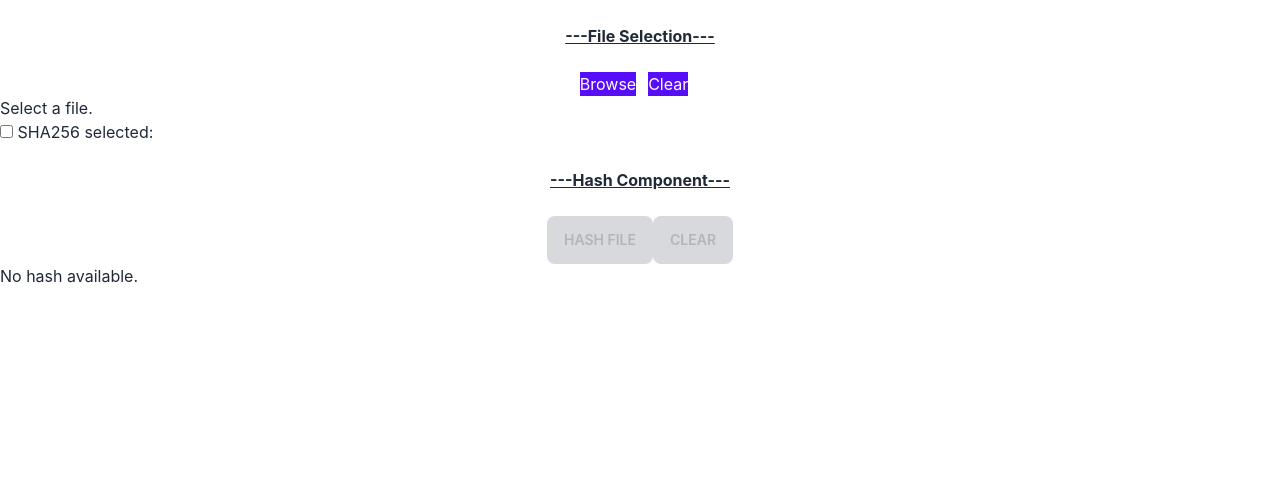
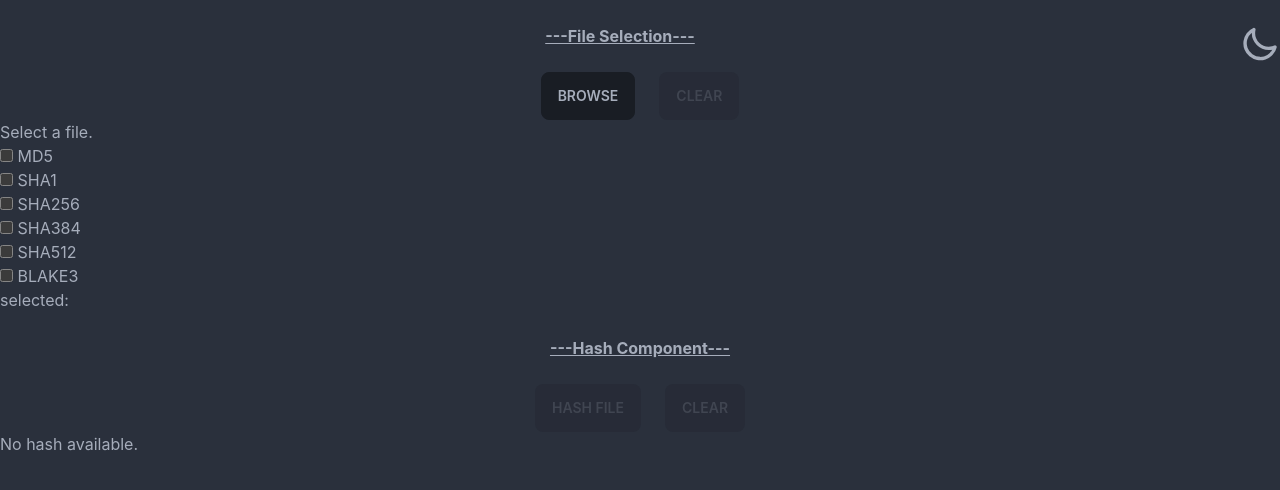
Before and after one commit to jlr-io/hashy, a Svelte app: page / in a window 1280 px wide. Shown: the top 490 px of the page. Built offline with nearby package versions, Linux system fonts and the light colour scheme.

Commit message:
Daisy UI and Theme Changer

```diff
--- a/index.html
+++ b/index.html
@@ -1,10 +1,11 @@
 <!DOCTYPE html>
-<html lang="en">
+<html lang="en" data-theme="light" id="globalhtml">
   <head>
     <meta charset="UTF-8" />
-    <link rel="icon" href="/favicon.ico" />
+    <link rel="icon" href="/favicon.ico"/>
     <meta name="viewport" content="width=device-width, initial-scale=1.0" />
     <title>Svelte + TS + Vite App</title>
+
   </head>
   <body>
     <div id="app"></div>
--- a/src/App.svelte
+++ b/src/App.svelte
@@ -4,10 +4,12 @@
   import SelectFiles from "./components/SelectFiles.svelte";
   import SelectAlgorithms from "./components/SelectAlgorithms.svelte";
   import HashFiles from "./components/HashFiles.svelte";
+  import ThemeChanger from "./components/ThemeChanger.svelte";
 </script>
 
 <main>
   <div>
+    <ThemeChanger />
     <SelectFiles />
     <SelectAlgorithms />
     <HashFiles />
--- a/src/components/HashFiles.svelte
+++ b/src/components/HashFiles.svelte
@@ -10,8 +10,8 @@
   </div>
 
   <div class="flex justify-center">
-    <button class="btn" disabled='{!$file}' on:click={hash.hash}>Hash File</button>
-    <button class="btn" disabled='{!$hash}' on:click={hash.reset}>Clear</button>
+    <button class="btn mx-3" disabled='{!$file}' on:click={hash.hash}>Hash File</button>
+    <button class="btn mx-3" disabled='{!$hash}' on:click={hash.reset}>Clear</button>
   </div>
 
   <div>
--- a/src/components/SelectAlgorithms.svelte
+++ b/src/components/SelectAlgorithms.svelte
@@ -1,31 +1,21 @@
 <script lang="ts">
-
-  let algorithms = [
-    {
-      name: "SHA256",
-    },
-  ];
+  let algorithms = ["MD5", "SHA1", "SHA256", "SHA384", "SHA512", "BLAKE3"];
 
   let selected = [];
-
-  // function handleCheck(val: any): void {
-  //   selected.push(val);
-  // }
 </script>
 
 <div>
-  {#each algorithms as algorithm}
-    <!-- <FormField>
-      <Checkbox bind:group={selected} value={algorithm.name}/>
-      <span slot="label">{algorithm.name}</span>
-    </FormField> -->
-
-    <!-- <checkbox checked=handleCheck() value={algorithm.name}></checkbox>
-     -->
-     <input type="checkbox" bind:group={selected} name={algorithm.name} value="{algorithm.name}">
-     <span>{algorithm.name}</span>
-
-  {/each}
-
+  <ul>
+    {#each algorithms as algorithm}
+      <li>
+        <input
+          type="checkbox"
+          bind:group={selected}
+          name={algorithm}
+          value={algorithm}/>
+        <span>{algorithm}</span>
+      </li>
+    {/each}
+  </ul>
   selected: {selected}
 </div>
--- a/src/components/SelectFiles.svelte
+++ b/src/components/SelectFiles.svelte
@@ -9,8 +9,8 @@
   </div>
 
     <div class="flex justify-center">
-        <button class="btn-primary" on:click={file.select}>Browse</button>
-        <button class="btn-primary disabled:btn-primary-disabled mx-3" disabled='{!$file}' on:click={file.reset}>Clear</button>
+        <button class="btn mx-3" on:click={file.select}>Browse</button>
+        <button class="btn mx-3" disabled='{!$file}' on:click={file.reset}>Clear</button>
     </div>
 
     <div>
--- /dev/null
+++ b/src/components/ThemeChanger.svelte
@@ -0,0 +1,28 @@
+<script lang="ts">
+  import { theme, setTheme, changeTheme, Theme } from "../stores/theme";
+  $: $theme, changeTheme($theme);
+
+  function toggleTheme() {
+    if ($theme === Theme.dark) {
+      setTheme(Theme.light);
+    } else {
+      setTheme(Theme.dark);
+    }
+  }
+</script>
+
+<span class="float-right">
+
+  <label class="swap swap-rotate">
+
+    <!-- this hidden checkbox controls the state -->
+    <input on:click={toggleTheme}  type="checkbox"/>
+
+    <!-- sun icon -->
+    <svg class="swap-on fill-current w-10 h-10" xmlns="http://www.w3.org/2000/svg" viewBox="0 0 24 24"><path d="M5.64,17l-.71.71a1,1,0,0,0,0,1.41,1,1,0,0,0,1.41,0l.71-.71A1,1,0,0,0,5.64,17ZM5,12a1,1,0,0,0-1-1H3a1,1,0,0,0,0,2H4A1,1,0,0,0,5,12Zm7-7a1,1,0,0,0,1-1V3a1,1,0,0,0-2,0V4A1,1,0,0,0,12,5ZM5.64,7.05a1,1,0,0,0,.7.29,1,1,0,0,0,.71-.29,1,1,0,0,0,0-1.41l-.71-.71A1,1,0,0,0,4.93,6.34Zm12,.29a1,1,0,0,0,.7-.29l.71-.71a1,1,0,1,0-1.41-1.41L17,5.64a1,1,0,0,0,0,1.41A1,1,0,0,0,17.66,7.34ZM21,11H20a1,1,0,0,0,0,2h1a1,1,0,0,0,0-2Zm-9,8a1,1,0,0,0-1,1v1a1,1,0,0,0,2,0V20A1,1,0,0,0,12,19ZM18.36,17A1,1,0,0,0,17,18.36l.71.71a1,1,0,0,0,1.41,0,1,1,0,0,0,0-1.41ZM12,6.5A5.5,5.5,0,1,0,17.5,12,5.51,5.51,0,0,0,12,6.5Zm0,9A3.5,3.5,0,1,1,15.5,12,3.5,3.5,0,0,1,12,15.5Z"/></svg>
+
+    <!-- moon icon -->
+    <svg class="swap-off fill-current w-10 h-10" xmlns="http://www.w3.org/2000/svg" viewBox="0 0 24 24"><path d="M21.64,13a1,1,0,0,0-1.05-.14,8.05,8.05,0,0,1-3.37.73A8.15,8.15,0,0,1,9.08,5.49a8.59,8.59,0,0,1,.25-2A1,1,0,0,0,8,2.36,10.14,10.14,0,1,0,22,14.05,1,1,0,0,0,21.64,13Zm-9.5,6.69A8.14,8.14,0,0,1,7.08,5.22v.27A10.15,10.15,0,0,0,17.22,15.63a9.79,9.79,0,0,0,2.1-.22A8.11,8.11,0,0,1,12.14,19.73Z"/></svg>
+
+  </label>
+</span>
--- a/src/stores/files.ts
+++ b/src/stores/files.ts
@@ -14,9 +14,3 @@ function fileSelection() {
 	};
 }
 export const file = fileSelection();
-// export const hash = derived(file, async $file => await invoke<string>("hash_command", { path: $file, algo: 'SHA256' }).then(hash => hash) )
-
-// export const hash = derived(file, async $file => {
-//   console.log('derived');
-//   return (await invoke<string>("hash_command", { path: $file, algo: 'SHA256' }).then(hash => hash));
-// }).then(val => val);
--- /dev/null
+++ b/src/stores/theme.ts
@@ -0,0 +1,34 @@
+import { derived, writable } from "svelte/store";
+
+export enum Theme {
+  light = 'light',
+  dark = 'dark'
+}
+
+const dataTheme = document.createAttribute('data-theme');
+const html = document.getElementById('globalhtml');
+
+export const theme = writable(Theme.dark);
+export const setTheme = (val: Theme) => theme.set(val);
+
+export function changeTheme(theme: Theme) {
+  dataTheme.value = theme
+  html.setAttributeNode(dataTheme);
+}
+
+export const appTheme = derived(
+  theme,
+  $theme => { return `${$theme}!!`
+
+  }
+)
+
+// theme = Theme.light;
+
+
+
+// const dataTheme = document.createAttribute('data-theme');
+// const theme = document.getElementById('globalhtml');
+// dataTheme.value = 'light';
+// theme.setAttributeNode(dataTheme);
+// console.log(theme);
--- a/tailwind.config.cjs
+++ b/tailwind.config.cjs
@@ -34,6 +34,6 @@ module.exports = {
     logs: true,
     rtl: false,
     prefix: "",
-    darkTheme: "false",
+    darkTheme: "dark",
   },
 };
```
Also changed, not shown: src/app.css (+10 -0 lines).
